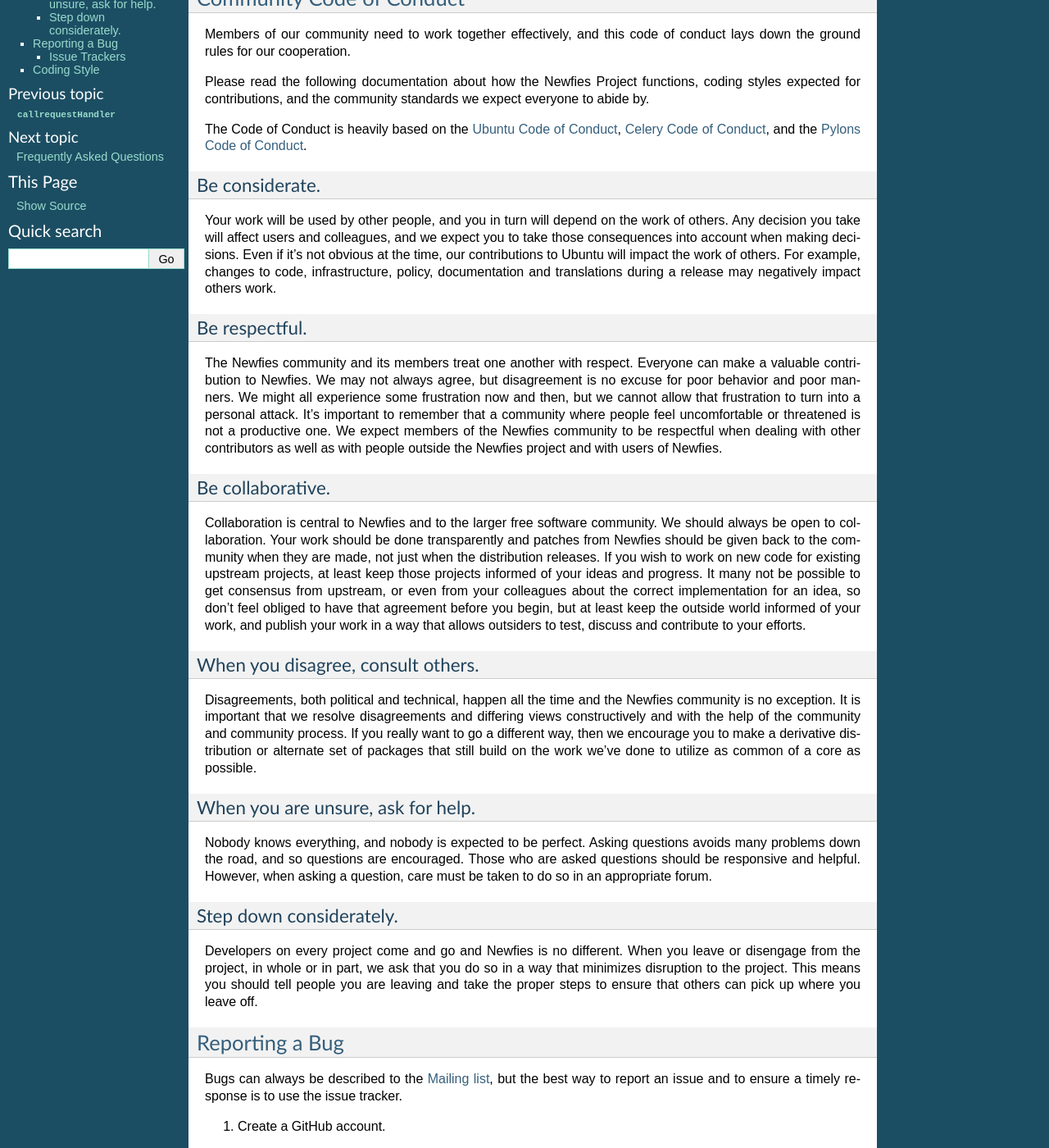
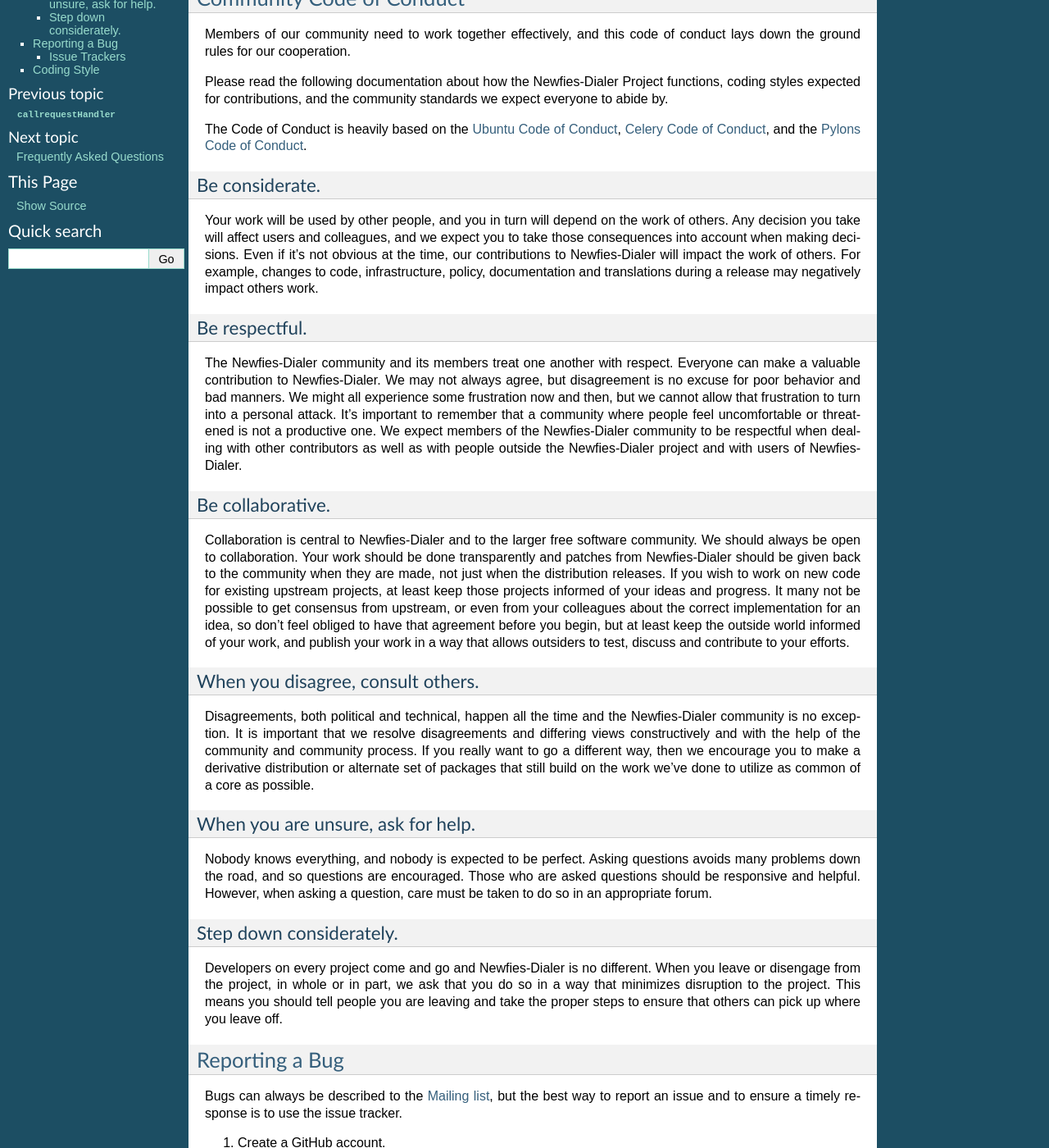
Before and after one commit to newfies-dialer/newfies-dialer, a Sphinx documentation site: the page built from docs/source/contributing.rst, in a window 1280 px wide and 1400 px high, scrolled down 221 px. Shown: the whole window at 82% size. Built offline with Sphinx 7.4.7, drawn with Linux system fonts in a browser that asks for light colours; some of the changed text lies outside the part shown.

Commit message:
Edited docs/source/contributing.rst via GitHub

```diff
--- a/docs/source/contributing.rst
+++ b/docs/source/contributing.rst
@@ -17,7 +17,7 @@
 Members of our community need to work together effectively, and this code
 of conduct lays down the ground rules for our cooperation.
 
-Please read the following documentation about how the Newfies Project functions,
+Please read the following documentation about how the Newfies-Dialer Project functions,
 coding styles expected for contributions, and the community standards we expect
 everyone to abide by.
 
@@ -34,7 +34,7 @@
 Your work will be used by other people, and you in turn will depend on the
 work of others.  Any decision you take will affect users and colleagues, and
 we expect you to take those consequences into account when making decisions.
-Even if it's not obvious at the time, our contributions to Ubuntu will impact
+Even if it's not obvious at the time, our contributions to Newfies-Dialer will impact
 the work of others.  For example, changes to code, infrastructure, policy,
 documentation and translations during a release may negatively impact
 others work.
@@ -42,22 +42,22 @@
 Be respectful.
 --------------
 
-The Newfies community and its members treat one another with respect.  Everyone
-can make a valuable contribution to Newfies.  We may not always agree, but
-disagreement is no excuse for poor behavior and poor manners.  We might all
+The Newfies-Dialer community and its members treat one another with respect.  Everyone
+can make a valuable contribution to Newfies-Dialer.  We may not always agree, but
+disagreement is no excuse for poor behavior and bad manners.  We might all
 experience some frustration now and then, but we cannot allow that frustration
 to turn into a personal attack.  It's important to remember that a community
 where people feel uncomfortable or threatened is not a productive one.  We
-expect members of the Newfies community to be respectful when dealing with
-other contributors as well as with people outside the Newfies project and with
-users of Newfies.
+expect members of the Newfies-Dialer community to be respectful when dealing with
+other contributors as well as with people outside the Newfies-Dialer project and with
+users of Newfies-Dialer.
 
 Be collaborative.
 -----------------
 
-Collaboration is central to Newfies and to the larger free software community.
+Collaboration is central to Newfies-Dialer and to the larger free software community.
 We should always be open to collaboration.  Your work should be done
-transparently and patches from Newfies should be given back to the community
+transparently and patches from Newfies-Dialer should be given back to the community
 when they are made, not just when the distribution releases.  If you wish
 to work on new code for existing upstream projects, at least keep those
 projects informed of your ideas and progress.  It many not be possible to
@@ -71,7 +71,7 @@
 ----------------------------------
 
 Disagreements, both political and technical, happen all the time and
-the Newfies community is no exception.  It is important that we resolve
+the Newfies-Dialer community is no exception.  It is important that we resolve
 disagreements and differing views constructively and with the help of the
 community and community process.  If you really want to go a different
 way, then we encourage you to make a derivative distribution or alternate
@@ -90,7 +90,7 @@
 Step down considerately.
 ------------------------
 
-Developers on every project come and go and Newfies is no different.  When you
+Developers on every project come and go and Newfies-Dialer is no different.  When you
 leave or disengage from the project, in whole or in part, we ask that you do
 so in a way that minimizes disruption to the project.  This means you should
 tell people you are leaving and take the proper steps to ensure that others
@@ -133,7 +133,7 @@
 If the error is from a Python traceback, include it in the bug report.
 
 We also need to know what platform you're running (Windows, OSX, Linux, etc),
-the version of your Python interpreter, and the version of Newfies, and related
+the version of your Python interpreter, and the version of Newfies-Dialer, and related
 packages that you were running when the bug occurred.
 
 5) Submit the bug.
@@ -150,13 +150,13 @@
 Issue Trackers
 --------------
 
-Bugs for a package in the Newfies ecosystem should be reported to the relevant
+Bugs for a package in the Newfies-Dialer ecosystem should be reported to the relevant
 issue tracker.
 
-* Newfies: github.com/Star2Billing/newfies/issues/
+* Newfies: github.com/Star2Billing/newfies-dialer/issues/
 
 If you are unsure of the origin of the bug you can ask the
-:ref:`mailing-list`, or just use the Newfies issue tracker.
+:ref:`mailing-list`, or just use the Newfies-Dialer issue tracker.
 
 .. _coding-style:
 
```
